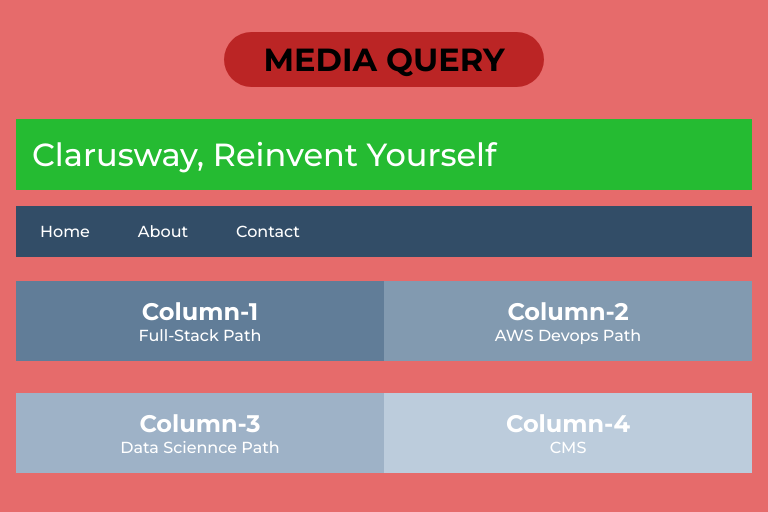
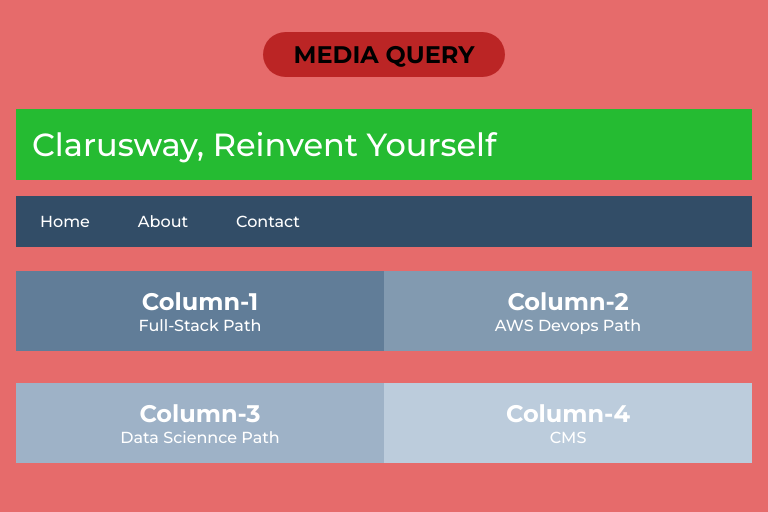
Before and after one commit to eyupGuc/flex-responsive, a plain HTML site: page index.html in a window 768 px wide. Drawn offline with Linux system fonts and the light colour scheme.

Commit message:
last commit

```diff
--- a/css/media-query.css
+++ b/css/media-query.css
@@ -90,6 +90,11 @@
     width: 50%;
     margin: 0.5rem 0;
   }
+
+  h1 {
+    width: 15.1rem;
+    font-size: 1.5rem;
+  }
 }
 
 @media screen and (min-width: 0px) and (max-width: 600px) {
```
